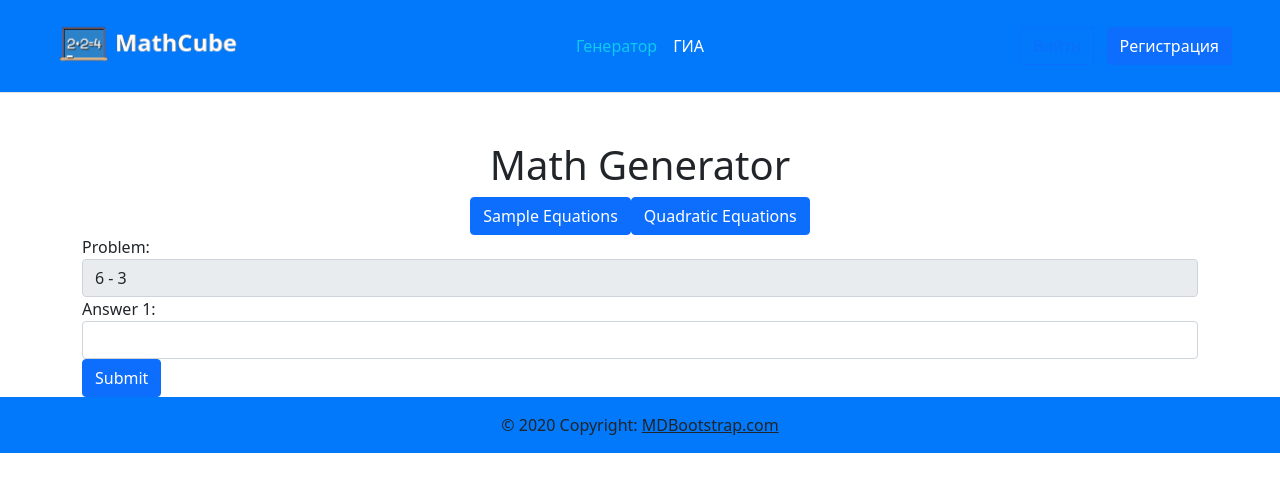
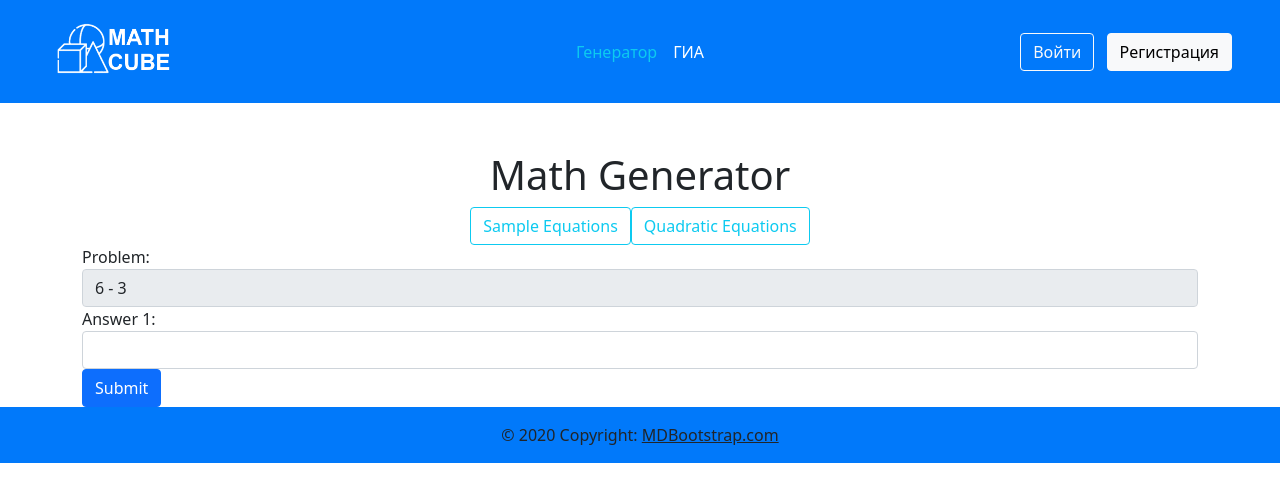
Before and after one commit to rowdyslav/MathCube, a Flask app: page / in a window 1280 px wide. Shown: the top 502 px of the page. Run offline with Flask 3, Linux system fonts and the light colour scheme; some libraries are stand-ins or nearby versions.

Commit message:
frontend changes

```diff
--- /dev/null
+++ b/static/css/style.css
@@ -0,0 +1,13 @@
+:root {
+    --main-color: #0179FA;
+    --second-color: #ffffff;
+}
+
+body {
+    background-color: var(--second-color);
+    margin: 0;
+}
+
+botton {
+    background-color: var(--button-color);
+}
--- a/templates/base.html
+++ b/templates/base.html
@@ -8,6 +8,7 @@
     <link rel="stylesheet" href="{{ url_for('static', filename='css/bootstrap.min.css') }}">
     <link rel="stylesheet" href="{{ url_for('static', filename='css/header.css') }}">
     <link rel="stylesheet" href="{{ url_for('static', filename='css/footer.css') }}">
+    <link rel="stylesheet" href="{{ url_for('static', filename='css/style.css') }}">
     <title>Document</title>
 </head>
 <body>
--- a/templates/includes/header.html
+++ b/templates/includes/header.html
@@ -1,22 +1,22 @@
-<header class="d-flex flex-wrap align-items-center justify-content-center justify-content-md-between py-3 px-5 mb-4 border-bottom">
+<header class="d-flex flex-wrap align-items-center justify-content-center justify-content-md-between py-3 px-5 mb-4">
     <div class="col-md-3 mb-2 mb-md-0">
         <a href="/" class="d-inline-flex link-body-emphasis text-decoration-none">
-            <img class="header-logo" src="{{ url_for('static', filename='img/logo/1.png') }}" width="200" role="img">
+            <img class="header-logo" src="{{ url_for('static', filename='img/logo/gg1.png') }}" height="65" role="img">
         </a>
     </div>
 
     <ul class="nav col-12 col-md-auto mb-2 justify-content-center mb-md-0">
         <li><a href="/" class="nav-link px-2 {{ 'text-info' if request.path == '/' else 'text-white' }}">Генератор</a></li>
         <li><a href="/from_gia"
-               class="nav-link px-2 {{ 'text-info' if request.path == '/from_gia' else 'text-white' }}">ГИА</a></li>
+               class="nav-link px-2 {{ 'text-info' if '/from_gia' in request.path else 'text-white' }}">ГИА</a></li>
     </ul>
 
     <div class="col-md-3 text-end">
         <a href="/login">
-            <button type="button" class="btn btn-outline-primary me-2">Войти</button>
+            <button type="button" class="btn btn-outline-light me-2">Войти</button>
         </a>
         <a href="/registration">
-            <button type="button" class="btn btn-primary">Регистрация</button>
+            <button type="button" class="btn btn-light">Регистрация</button>
         </a>
     </div>
 </header>
--- a/templates/pages/index.html
+++ b/templates/pages/index.html
@@ -4,8 +4,8 @@
     <div class="container mt-5">
         <h1 class="text-center">Math Generator</h1>
         <div class="d-flex justify-content-center">
-            <a href="{{ url_for('index', category='sample') }}" class="btn btn-primary mr-2">Sample Equations</a>
-            <a href="{{ url_for('index', category='quadratic', difficulty='easy') }}" class="btn btn-primary">Quadratic
+            <a href="{{ url_for('index', category='sample') }}" class="btn btn-outline-info mr-2">Sample Equations</a>
+            <a href="{{ url_for('index', category='quadratic', difficulty='easy') }}" class="btn btn-outline-info">Quadratic
                 Equations</a>
         </div>
         {% with messages = get_flashed_messages() %}
```
Also changed, not shown: static/img/4d916eeff147cda3857701af11775f4d.svg (added), static/img/logo/g1.png (added), static/img/logo/g2.png (added), static/img/logo/gg1.png (added).
